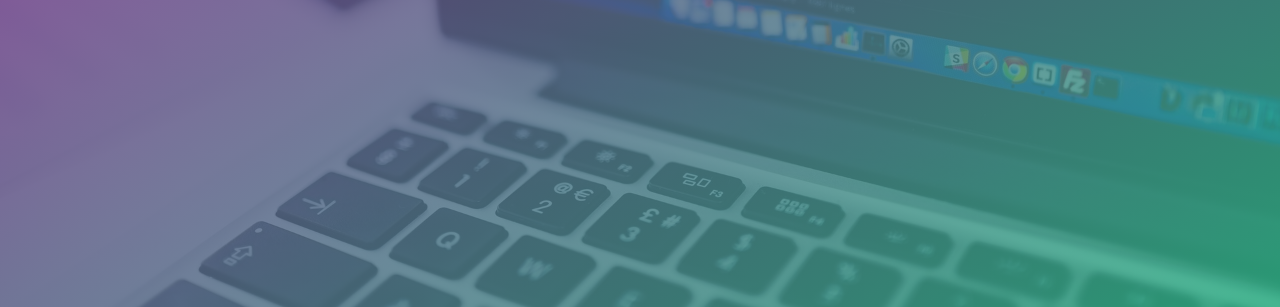
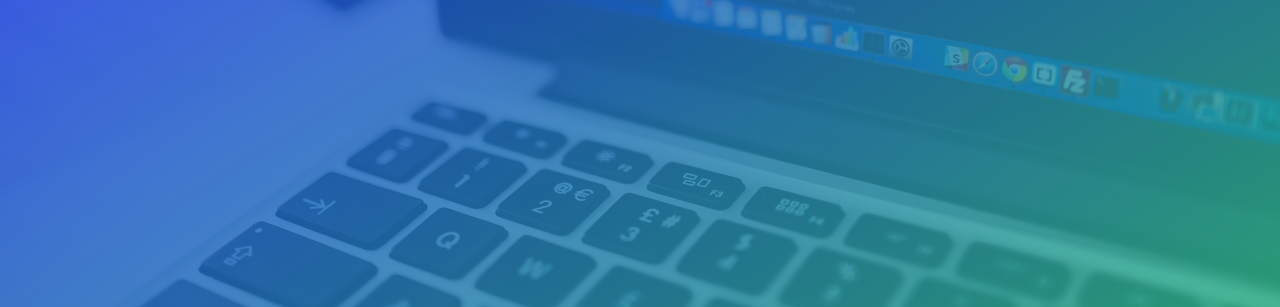
Before and after one commit to kutukmu/portfolio-page, a website: page index.html in a window 1280 px wide. Shown: the part 493-800 px from the top of the page. Drawn offline with nearby package versions, Linux system fonts and the light colour scheme; files that its build step writes are made by us from their sources.

Commit message:
backgrıudn blue

```diff
--- a/scss/_config.scss
+++ b/scss/_config.scss
@@ -6,7 +6,7 @@ $secondary-color: #eece1a;
 $show-home-image: true;
 $home-image: linear-gradient(
     to right bottom,
-    rgba(purple, 0.8),
+    rgba(blue, 0.8),
     rgba($color-primary-dark, 0.8)
   ),
   url("../img/background.jpg");
```
